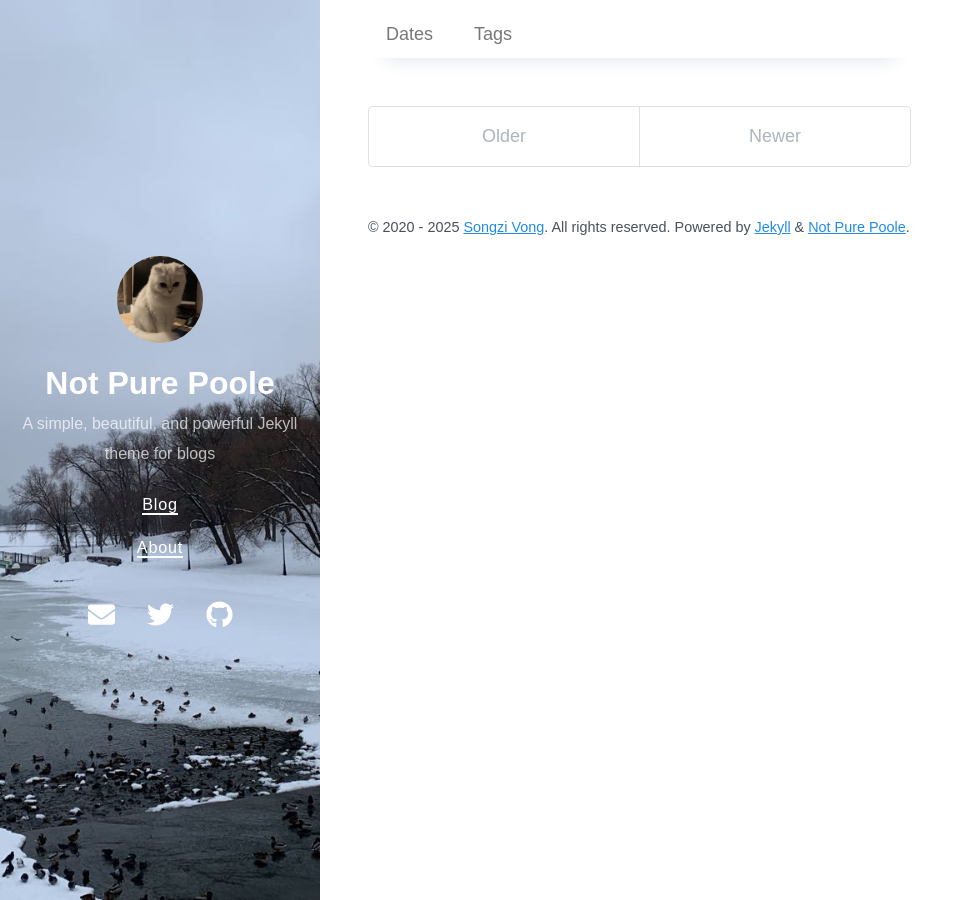
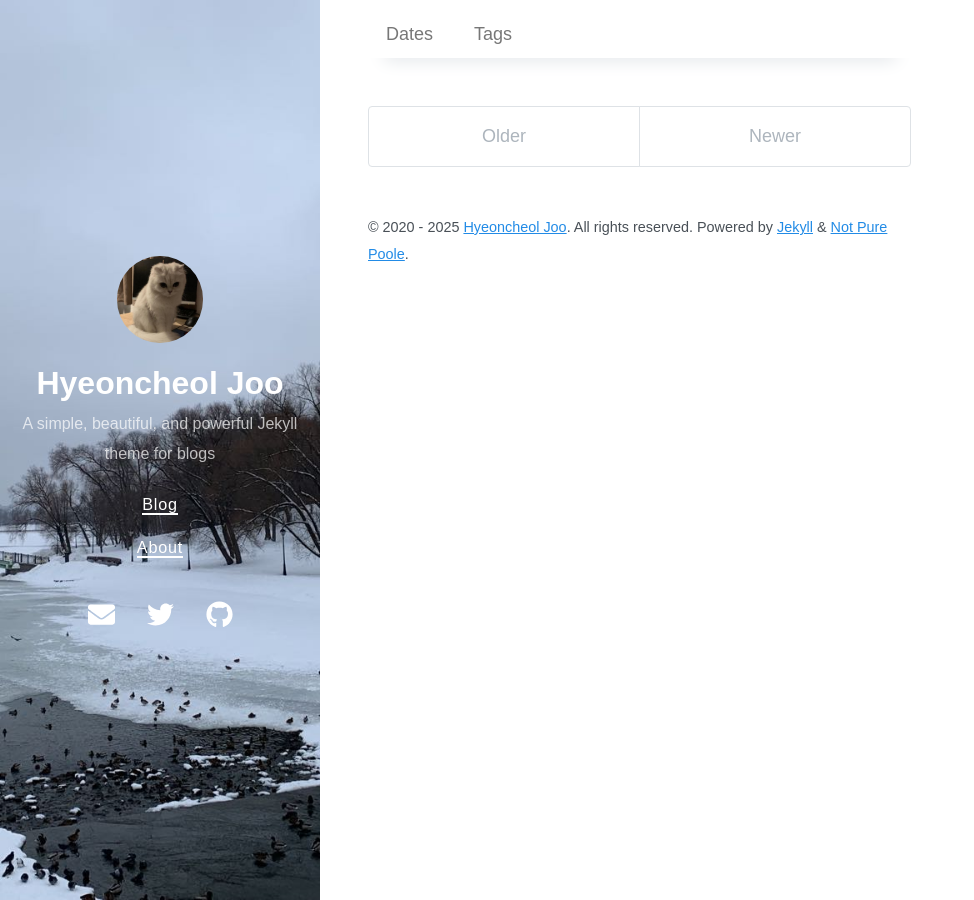
Before and after one commit to hyeoncheol-joo/hyeoncheol-joo.github.io, a Jekyll site: the page built from index.markdown, in a window 1280 px wide. Shown: the whole page, without its empty margins (0-974 px from the left). Built offline with Jekyll 4.4.1, drawn with Linux system fonts in a browser that asks for light colours; nearby versions of some CDN libraries; the list of posts is cut into pages by our own code.

Commit message:
Update _config.yml

```diff
--- a/_config.yml
+++ b/_config.yml
@@ -1,7 +1,7 @@
 # Setup
-title: Not Pure Poole
+title: Hyeoncheol Joo
 description: A simple, beautiful, and powerful Jekyll theme for blogs
-url: https://vszhub.github.io
+url: https://hyeoncheol-joo.github.io
 avatar: /avatar.jpeg
 paginate: 5
 permalink: pretty
@@ -54,6 +54,6 @@ sass:
 
 # Specify the author for blog posts
 author:
-  name: Songzi Vong
-  url: https://github.com/vszhub/
-  email: vszhub@gmail.com
+  name: Hyeoncheol Joo
+  url: https://github.com/hyeoncheol-joo/
+  email: wnguscjf01@gmail.com
```
